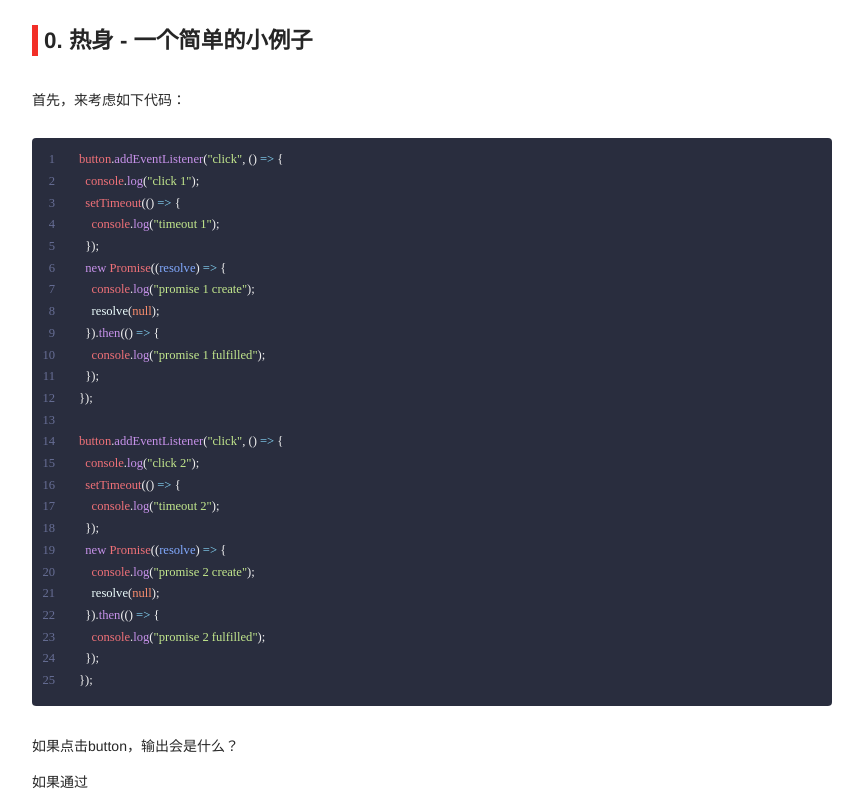
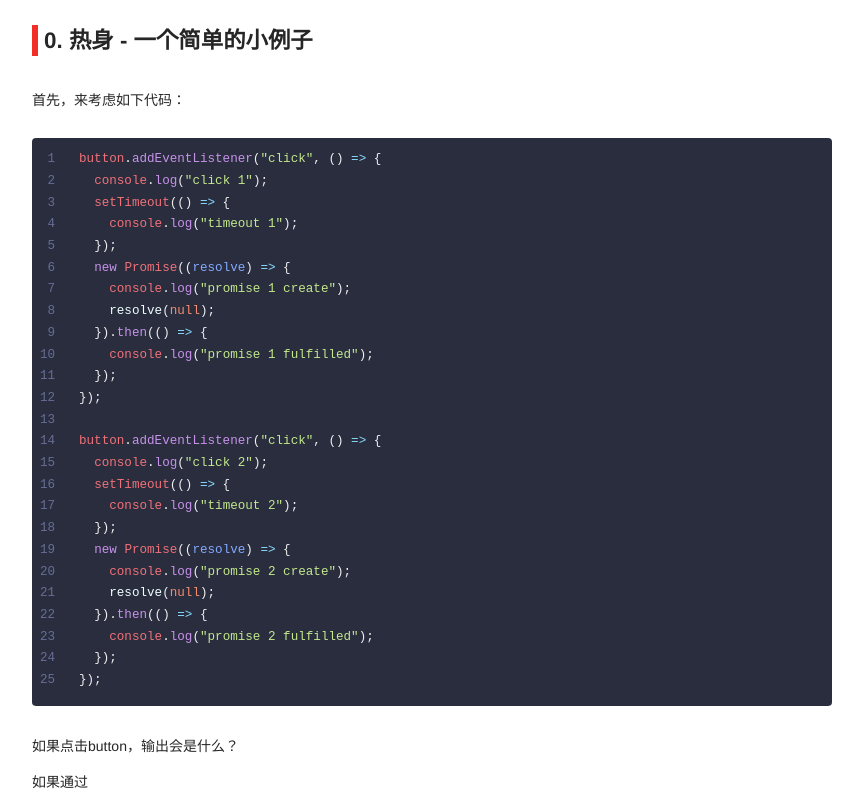
Before and after one commit to EAinsley/blog_basement, a plain HTML site: page pages/Javascript_event_loop.html in a window 1280 px wide. Shown: the part 820-1620 px from the top of the page, without its empty margins (208-1071 px from the left). Drawn offline with Linux system fonts and the light colour scheme.

Commit message:
fix style

```diff
--- a/pages/Javascript_event_loop.html
+++ b/pages/Javascript_event_loop.html
@@ -732,7 +732,7 @@ table tr td:last-child {
   -webkit-font-smoothing: initial;
   margin: 1.8rem 0 2rem !important;
   line-height: 1.55rem;
-  font-family: Roboto Mono, Source Sans Pro, 'Microsoft YaHei', '微软雅黑' !important;
+  font-family: Roboto Mono, Source Sans Pro, monospace !important;
   font-size: 0.9rem;
   word-wrap: normal;
   color: var(--mid-10);
```
